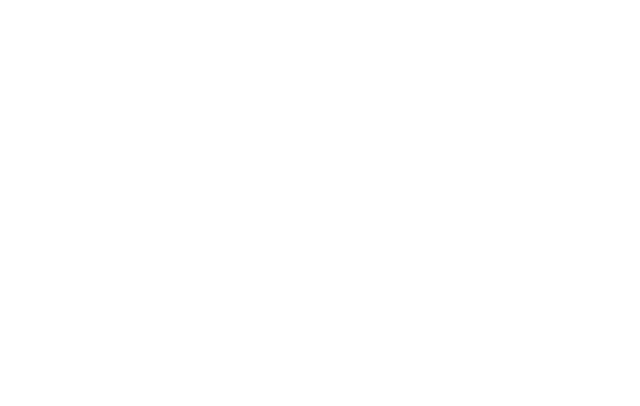
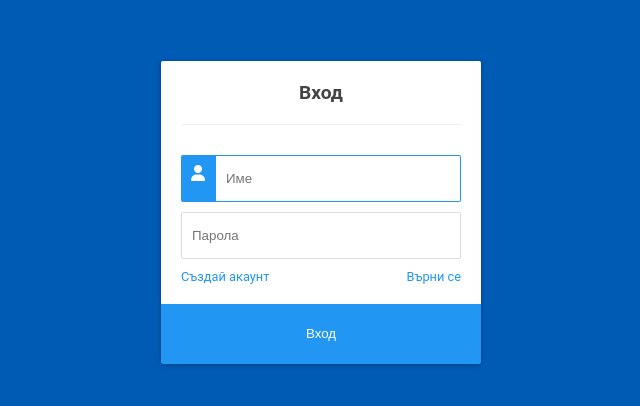
Before and after one commit to SvetoslavTaterski/LaborMarket, an Angular app in the folder LaborMarket.Web/: page /login in a window 1280 px wide. Before the commit this address led to /. Shown: the part 188-594 px from the top of the page, without its empty margins (319-959 px from the left). Built offline with nearby package versions, Linux system fonts and the light colour scheme.

Commit message:
Add login page component with styling and routing

```diff
--- a/LaborMarket.Web/src/app/components/header/header.component.html
+++ b/LaborMarket.Web/src/app/components/header/header.component.html
@@ -5,4 +5,5 @@
     </div>
   </a>
   <div class="title">Трудова Борса</div>
+  <button class="login-button" routerLink="/login">Вход</button>
 </header>
--- a/LaborMarket.Web/src/app/components/header/header.component.scss
+++ b/LaborMarket.Web/src/app/components/header/header.component.scss
@@ -13,14 +13,33 @@
   font-size: 40px;
   font-weight: bold;
   color: white;
-  text-shadow:
-    -2px -2px 0 #000,
-     2px -2px 0 #000,
-    -2px  2px 0 #000,
-     2px  2px 0 #000;
+  text-shadow: -2px -2px 0 #000, 2px -2px 0 #000, -2px 2px 0 #000,
+    2px 2px 0 #000;
   user-select: none;
 }
 
 .logo img {
   height: 80px;
 }
+
+.login-button {
+  border-radius: 1rem;
+  border: 2px solid black;
+  background-color: #008bf8;
+  color: white;
+  padding: 10px 20px;
+  font-size: 16px;
+  font-weight: bold;
+  cursor: pointer;
+  transition: all 0.3s ease;
+
+  &:hover {
+    background-color: #005bb5;
+    color: #f0f0f0;
+    transform: scale(1.05);
+  }
+
+  &:active {
+    transform: scale(0.95);
+  }
+}
--- /dev/null
+++ b/LaborMarket.Web/src/app/components/pages/login-page/login-page.component.html
@@ -0,0 +1,17 @@
+<div class="wrapper">
+  <form class="login">
+    <p class="title">Вход</p>
+    <input type="text" placeholder="Име" autofocus/>
+    <i class="fa fa-user"></i>
+    <input type="password" placeholder="Парола" />
+    <i class="fa fa-key"></i>
+    <div class="links">
+        <a href="#">Създай акаунт</a>
+        <a href="#">Върни се</a>
+    </div>
+    <button>
+      <i class="spinner"></i>
+      <span class="state">Вход</span>
+    </button>
+  </form>
+</div>
--- /dev/null
+++ b/LaborMarket.Web/src/app/components/pages/login-page/login-page.component.scss
@@ -0,0 +1,170 @@
+$primary: #2196F3;
+
+body {
+  font-family: "Open Sans", sans-serif;
+  height: 100vh;
+  background: url("https://i.imgur.com/HgflTDf.jpg") 50% fixed;
+  background-size: cover;
+}
+
+@keyframes spinner {
+  0% { transform: rotateZ(0deg); }
+  100% { transform: rotateZ(359deg); }
+}
+
+* {
+  box-sizing: border-box;
+}
+
+.wrapper {
+  display: flex;
+  align-items: center;
+  flex-direction: column;
+  justify-content: center;
+  width: 100%;
+  height: 100vh;
+  min-height: 100%;
+  padding: 20px;
+  background: #005bb5;
+}
+
+.links {
+    display: flex;
+    justify-content: space-between;
+}
+
+
+.login {
+
+  border-radius: 2px 2px 5px 5px;
+  padding: 10px 20px 20px 20px;
+  width: 90%;
+  max-width: 320px;
+  background: #ffffff;
+  position: relative;
+  padding-bottom: 80px;
+  box-shadow: 0px 1px 5px rgba(0,0,0,0.3);
+
+  &.loading {
+    button {
+      max-height: 100%;
+      padding-top: 50px;
+      .spinner {
+        opacity: 1;
+        top: 40%;
+      }
+    }
+  }
+
+  &.ok {
+    button {
+      background-color: #8bc34a;
+      .spinner{
+        border-radius: 0;
+        border-top-color: transparent;
+        border-right-color: transparent;
+        height: 20px;
+        animation: none;
+        transform: rotateZ(-45deg);
+      }
+    }
+  }
+
+  input {
+    display: block;
+    padding: 15px 10px;
+    margin-bottom: 10px;
+    width: 100%;
+    border: 1px solid #ddd;
+    transition: border-width 0.2s ease;
+    border-radius: 2px;
+    color: #ccc;
+
+    &+ i.fa {
+        color: #fff;
+      font-size: 1em;
+      position: absolute;
+      margin-top: -47px;
+      opacity: 0;
+      left: 0;
+      transition: all 0.1s ease-in;
+    }
+
+    &:focus {
+      &+ i.fa {
+        opacity: 1;
+        left: 30px;
+      transition: all 0.25s ease-out;
+      }
+      outline: none;
+      color: #444;
+      border-color: $primary;
+      border-left-width: 35px;
+    }
+
+  }
+
+  a {
+   font-size: 0.8em;
+    color: $primary;
+    text-decoration: none;
+  }
+
+  .title {
+    text-align: center;
+    color: #444;
+    font-size: 1.2em;
+    font-weight: bold;
+    margin: 10px 0 30px 0;
+    border-bottom: 1px solid #eee;
+    padding-bottom: 20px;
+  }
+
+  button {
+    width: 100%;
+    height: 100%;
+    padding: 10px 10px;
+    background: $primary;
+    color: #fff;
+    display: block;
+    border: none;
+    margin-top: 20px;
+    position: absolute;
+    left: 0;
+    bottom: 0;
+    max-height: 60px;
+    border: 0px solid rgba(0,0,0,0.1);
+    border-radius: 0 0 2px 2px;
+    transform: rotateZ(0deg);
+
+    .spinner {
+      display: block;
+      width: 40px;
+      height: 40px;
+      position: absolute;
+      border: 4px solid #ffffff;
+      border-top-color: rgba(255,255,255,0.3);
+      border-radius: 100%;
+      left: 50%;
+      top: 0;
+      opacity: 0;
+      margin-left: -20px;
+      margin-top: -20px;
+      animation: spinner 0.6s infinite linear;
+      transition: top 0.3s 0.3s ease,
+                opacity 0.3s 0.3s ease,
+                border-radius 0.3s ease;
+      box-shadow: 0px 1px 0px rgba(0,0,0,0.2);
+    }
+
+  }
+
+    &:not(.loading) button:hover {
+      box-shadow: 0px 1px 3px $primary;
+    }
+    &:not(.loading) button:focus {
+      border-bottom-width: 4px;
+    }
+
+
+}
--- a/LaborMarket.Web/src/main.ts
+++ b/LaborMarket.Web/src/main.ts
@@ -6,12 +6,14 @@
 import { PositionsPageComponent } from './app/components/pages/positions-page/positions-page.component';
 import { EmployersPageComponent } from './app/components/pages/employers-page/employers-page.component';
 import { provideHttpClient } from '@angular/common/http';
+import { LoginPageComponent } from './app/components/pages/login-page/login-page.component';
 
 const routes: Routes = [
   { path: '', component: HomePageComponent }, // Default route
   { path: 'workers', component: WorkersPageComponent },
   { path: 'positions', component: PositionsPageComponent},
   { path: 'employers', component: EmployersPageComponent},
+  { path: 'login', component: LoginPageComponent}
 ];
 
 bootstrapApplication(AppComponent, {
```
Also changed, not shown: LaborMarket.Web/src/app/components/pages/login-page/login-page.component.ts (added, +12 -0 lines).
